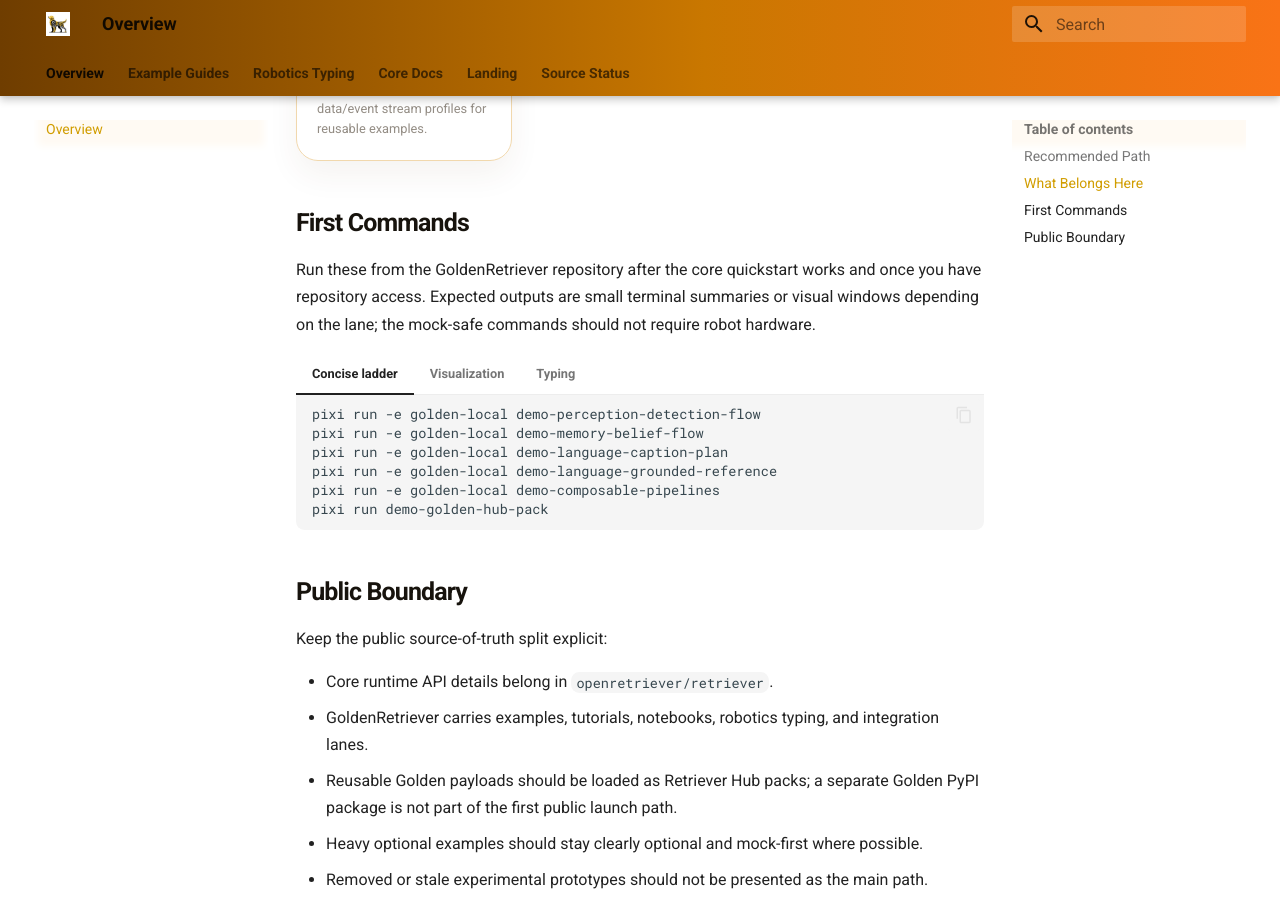
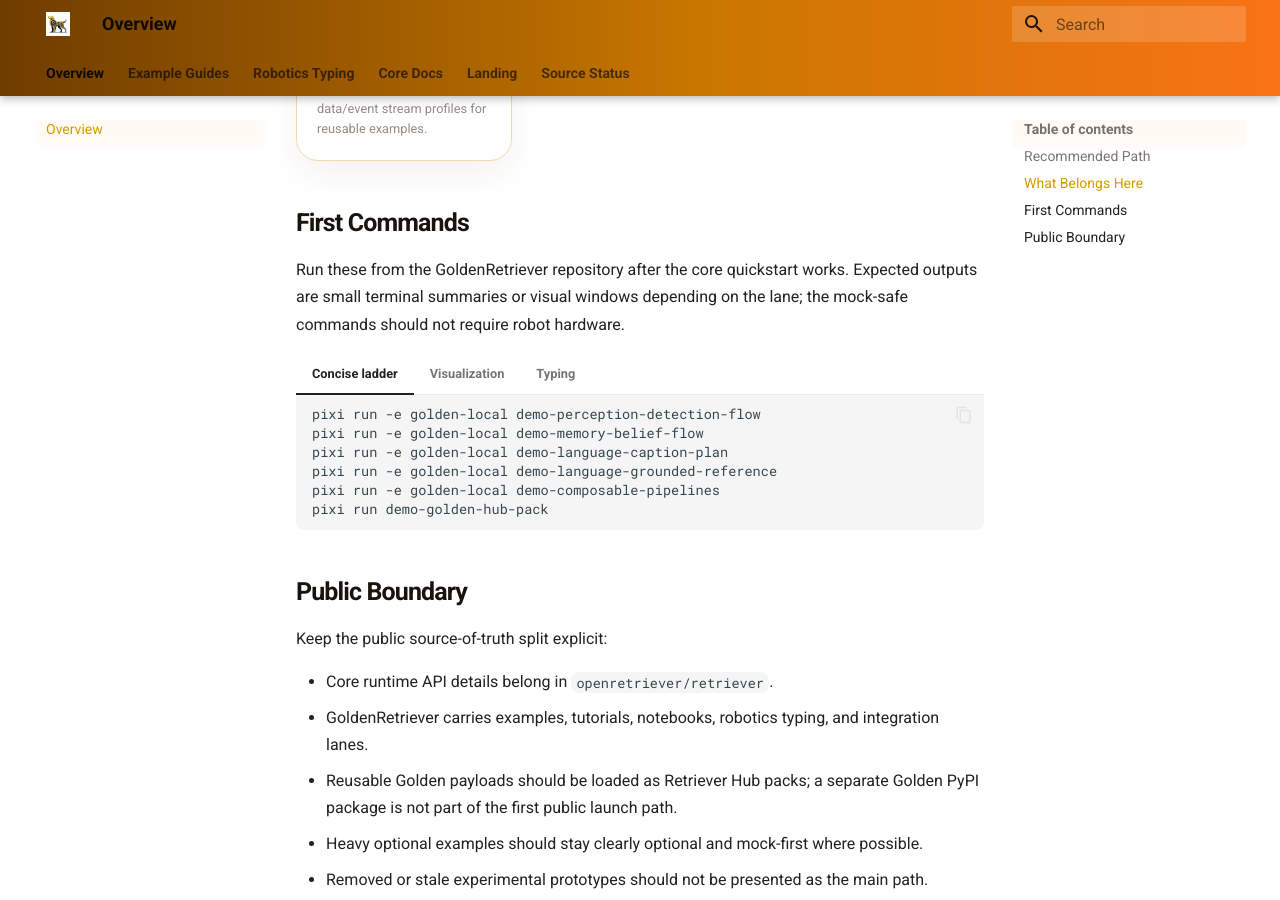
Before and after one commit to openretriever/golden-retriever, an MkDocs documentation site: the page built from docs/README.md, in a window 1280 px wide and 900 px high, scrolled down 2421 px. Built offline with MkDocs 1.6.1 and Material for MkDocs 9.7.7, drawn with Linux system fonts in a browser that asks for light colours.

Commit message:
docs(release): polish Golden first commands copy

```diff
--- a/docs/README.md
+++ b/docs/README.md
@@ -83,7 +83,7 @@ pixi run -e golden-local demo-perception-detection-flow</code></pre>
 
 ## First Commands
 
-Run these from the GoldenRetriever repository after the core quickstart works and once you have repository access. Expected outputs are small terminal summaries or visual windows depending on the lane; the mock-safe commands should not require robot hardware.
+Run these from the GoldenRetriever repository after the core quickstart works. Expected outputs are small terminal summaries or visual windows depending on the lane; the mock-safe commands should not require robot hardware.
 
 === "Concise ladder"
 
```
